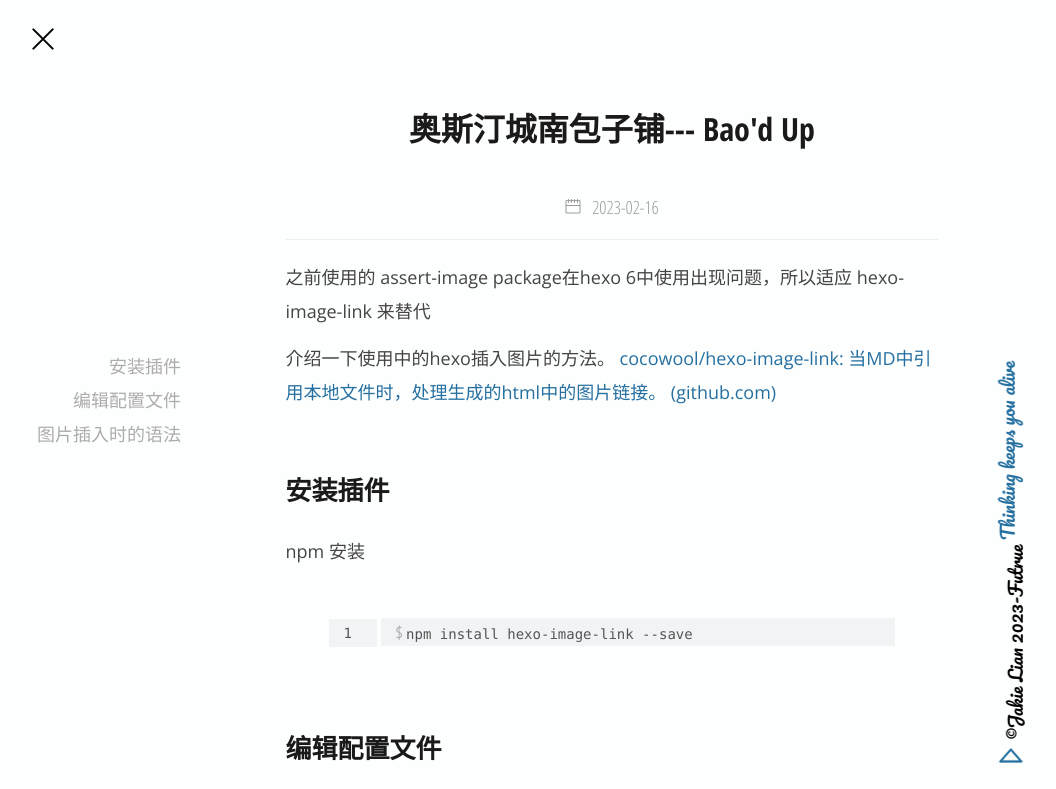
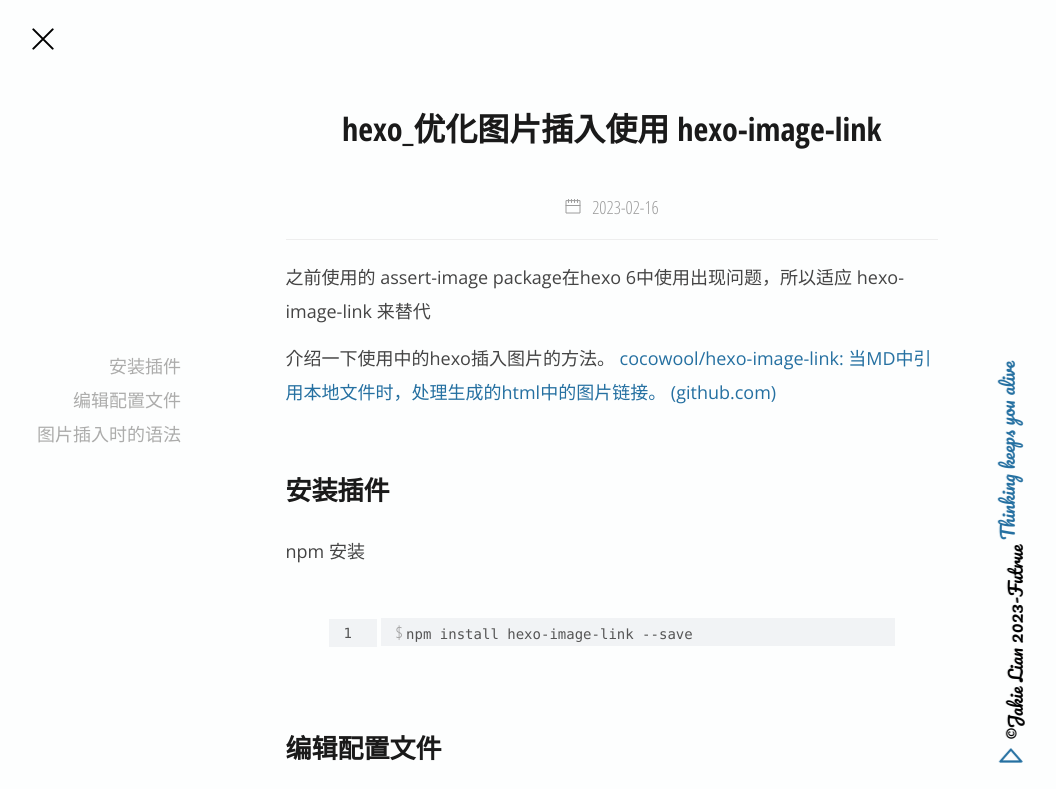
Before and after one commit to CallSymmetryEcho/CallSymmetryEcho.github.io, a plain HTML site: page 2023/02/16/hexo_优化图片插入使用 hexo-image-link/index.html in a window 1280 px wide. Shown: the top 789 px of the page, without its empty margins (32-1088 px from the left). Drawn offline with nearby package versions, Linux system fonts and the light colour scheme; some packages are replaced by stand-ins of ours; a script that the page names is missing.

Commit message:
Site updated: 2023-02-16 03:28:00

```diff
--- a/2023/02/16/hexo_优化图片插入使用 hexo-image-link/index.html
+++ b/2023/02/16/hexo_优化图片插入使用 hexo-image-link/index.html
@@ -8,7 +8,7 @@
   <meta name="google-site-verification" content="" />
   <meta name="referrer" content="unsafe-url">
 
-  <title>奥斯汀城南包子铺--- Bao&#39;d Up</title>
+  <title>hexo_优化图片插入使用 hexo-image-link</title>
   <meta name="author" content="Jakie Lian">
   <meta name="description" content="之前使用的 assert-image package在hexo 6中使用出现问题，所以适应
 hexo-image-link 来替代
@@ -16,7 +16,7 @@
 当MD中引用本地文件时，处理生成的html中的图片链接。 (github.">
 
 
-  <meta property="og:title" content="奥斯汀城南包子铺--- Bao&#39;d Up"/>
+  <meta property="og:title" content="hexo_优化图片插入使用 hexo-image-link"/>
   <meta name="viewport" content="width=device-width, initial-scale=1, maximum-scale=1">
   <meta property="og:site_name" content="无限进步"/>
   <link href="/apple-touch-icon-precomposed.png" sizes="180x180" rel="apple-touch-icon-precomposed">
@@ -46,7 +46,7 @@
 
 
     <h1 class="page-title center">
-        奥斯汀城南包子铺--- Bao&#39;d Up
+        hexo_优化图片插入使用 hexo-image-link
     </h1>
 
 
--- a/sitemap.xml
+++ b/sitemap.xml
@@ -2,7 +2,7 @@
 <urlset xmlns="http://www.sitemaps.org/schemas/sitemap/0.9">
 
   <url>
-    <loc>https://killerlb-ustc.github.io/2023/02/16/hexo_%E4%BC%98%E5%8C%96%E5%9B%BE%E7%89%87%E6%8F%92%E5%85%A5%E4%BD%BF%E7%94%A8%20hexo-image-link/</loc>
+    <loc>https://killerlb-ustc.github.io/2023/02/16/%E5%A5%A5%E6%96%AF%E6%B1%80%E6%99%9A%E9%A5%AD%E4%B9%B1%E6%89%BE%E6%8C%91%E6%88%981-Bao-d-up/</loc>
 
     <lastmod>2023-02-16</lastmod>
 
@@ -11,7 +11,7 @@
   </url>
 
   <url>
-    <loc>https://killerlb-ustc.github.io/2023/02/16/%E5%A5%A5%E6%96%AF%E6%B1%80%E6%99%9A%E9%A5%AD%E4%B9%B1%E6%89%BE%E6%8C%91%E6%88%981-Bao-d-up/</loc>
+    <loc>https://killerlb-ustc.github.io/2023/02/16/hexo_%E4%BC%98%E5%8C%96%E5%9B%BE%E7%89%87%E6%8F%92%E5%85%A5%E4%BD%BF%E7%94%A8%20hexo-image-link/</loc>
 
     <lastmod>2023-02-16</lastmod>
 
```
Also changed, not shown: archives/2023/02/index.html (+1 -1 lines), archives/2023/index.html (+1 -1 lines), archives/index.html (+1 -1 lines), index.html (+1 -1 lines), sitemap.txt.
